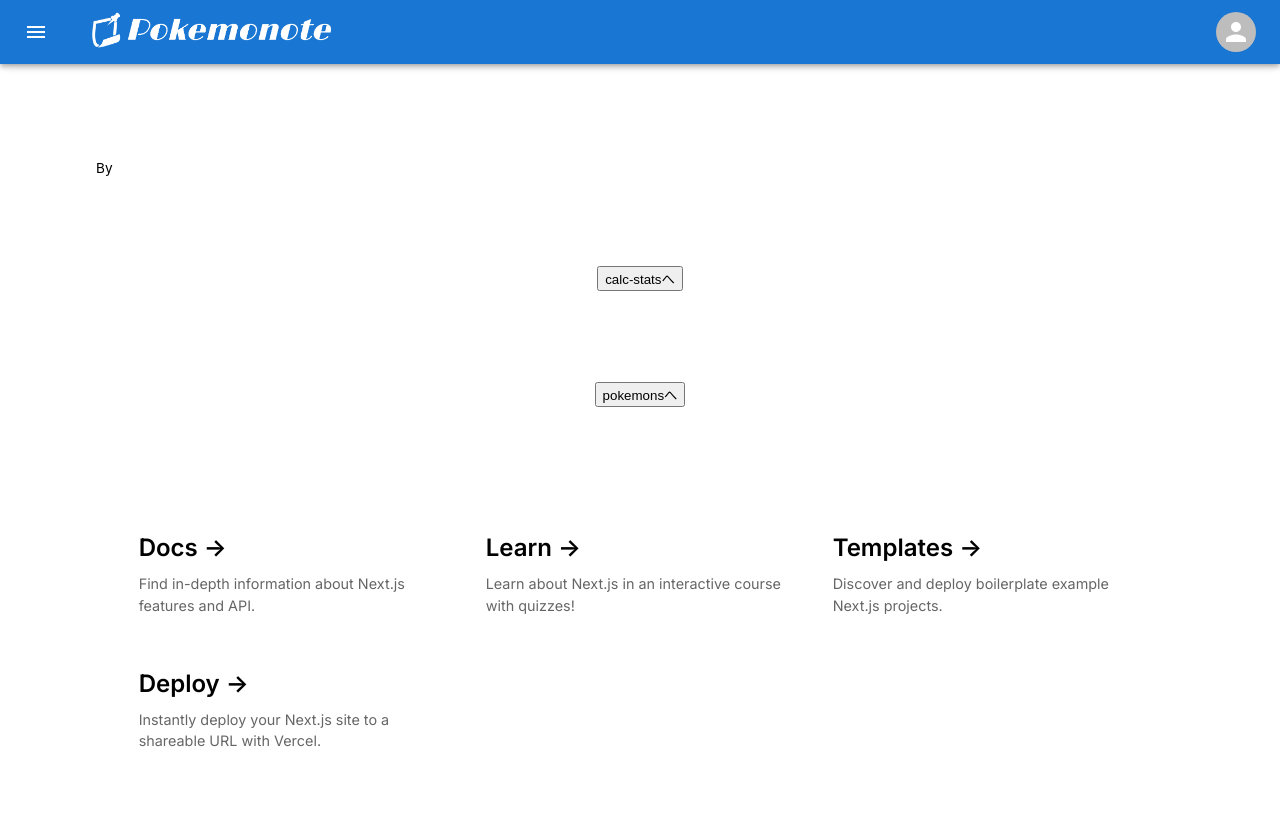
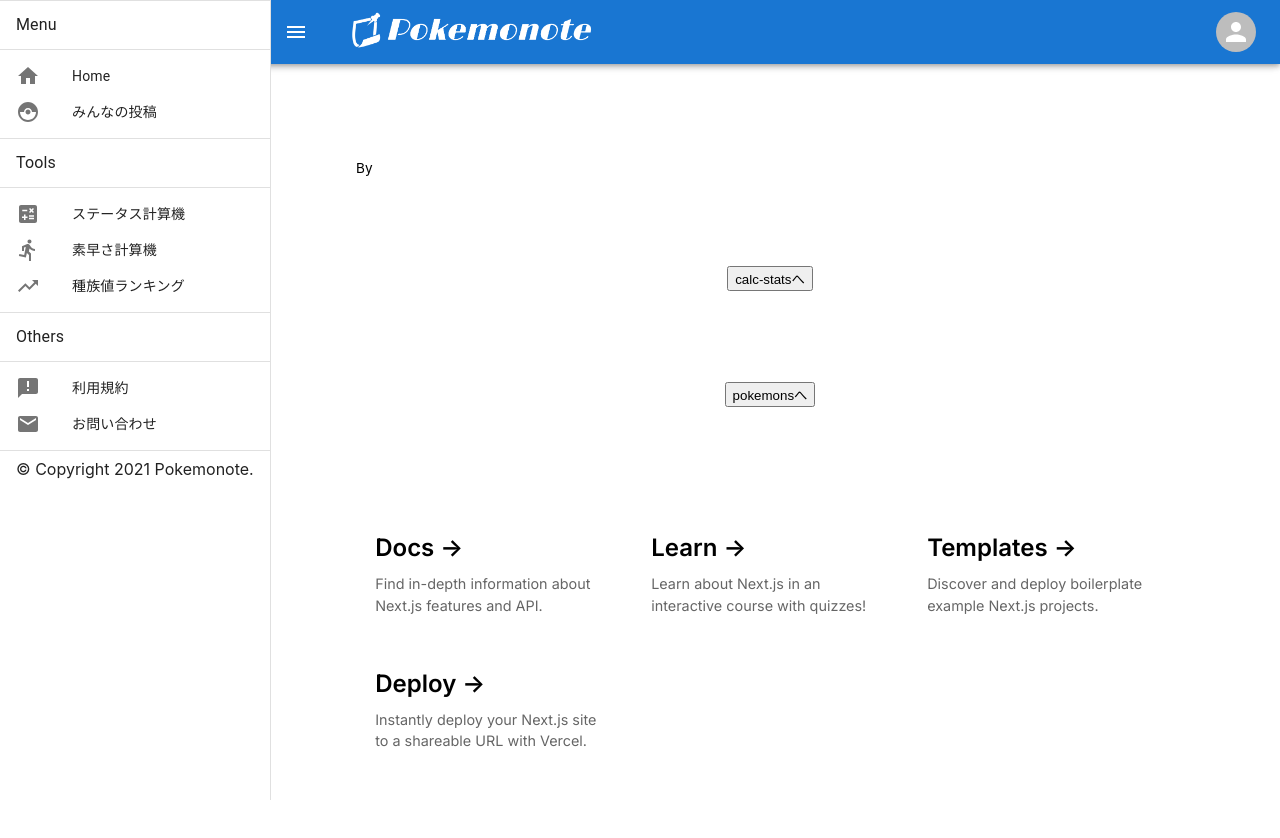
Before and after one commit to lefmarna/pokemonote-web-next, a Next.js app: page / in a window 1280 px wide. Shown: the top 838 px of the page. Built offline with nearby package versions, Linux system fonts and the light colour scheme; no server answers.

Commit message:
feat: サイドバーが最初から開いているかどうかをvueでの実装に合わせる形に変更

```diff
--- a/src/components/organisms/Sidebar.tsx
+++ b/src/components/organisms/Sidebar.tsx
@@ -27,8 +27,6 @@ type Props = {
   drawer: boolean
   onCloseDrawer: () => void
 }
-
-const drawerWidth = 257
 
 export const Sidebar = (props: Props) => {
   const { drawer, onCloseDrawer } = props
--- a/src/pages/_app.tsx
+++ b/src/pages/_app.tsx
@@ -77,11 +77,13 @@ export default function App({ Component, pageProps }: AppProps) {
   }
 
   const isLargeUpScreen = useMediaQueryUp('lg')
+  const [drawer, setDrawer] = useState(isLargeUpScreen)
 
-  const [drawer, setDrawer] = useState(false)
   const router = useRouter()
 
-  const drawerWidth = 257
+  useEffect(() => {
+    setDrawer(isLargeUpScreen)
+  }, [isLargeUpScreen])
 
   const toggleDrawer = () => {
     setDrawer(!drawer)
```
